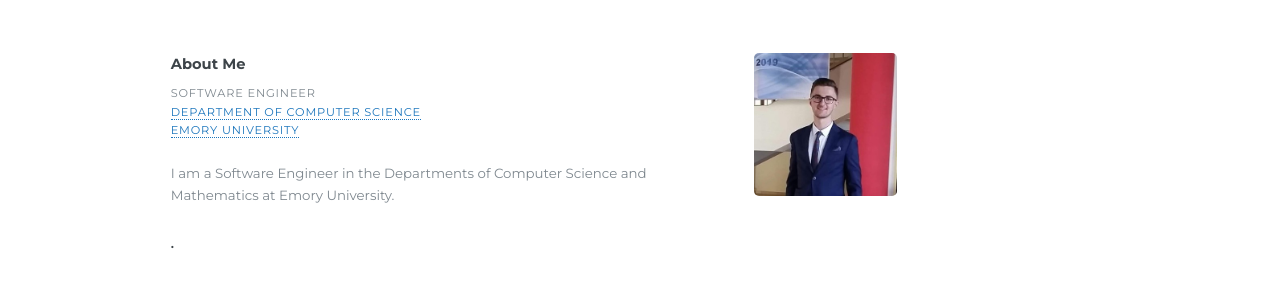
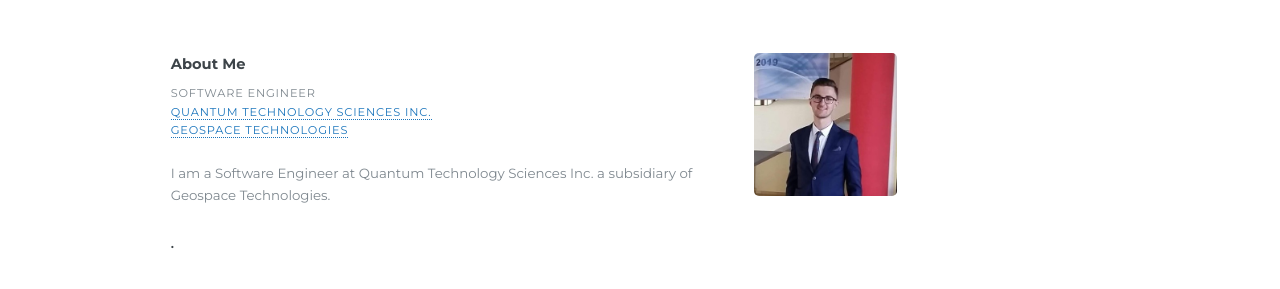
Before and after one commit to lisdautaj/lisdautaj.github.io, a plain HTML site: page index.html in a window 1280 px wide. Shown: the part 104-393 px from the top of the page. Drawn offline with Linux system fonts and the light colour scheme.

Commit message:
Update index.html

```diff
--- a/index.html
+++ b/index.html
@@ -41,7 +41,7 @@
 											<li><a href="index.html#contact">Contact</a></li>
 										</ul></div>
 										<div><ul class="icons">
-											<li><a href="mailto:lis.ragip.dautaj@emory.edu" class="chill"><i class="icon fa fa-envelope"></i></a></li>
+											<li><a href="mailto:ldautaj@qtsi.com" class="chill"><i class="icon fa fa-envelope"></i></a></li>
 											<li><a href="https://www.linkedin.com/in/ldautaj" class="chill"><i class="icon brands fa fa-linkedin"></i></a></li>
 											<li><a href="https://lisdautaj.github.io" class="chill"><i class="icon fa fa-globe"></i></a></li>
 										</ul></div>
@@ -55,11 +55,11 @@
 											<!--<p><span style="color: #ac3986;"><i>I am looking for highly motivated graduate students beginning Fall 2021. If you are interested in working with me, please <a href="mailto:emily.wall@emory.edu" style="color: #ac3986;">send me an email</a> with your CV.</i></span></p>-->
 											<h4 id="about_me">About Me</h4>
 											<p>Software Engineer</br>
-												<a href="https://www.cs.emory.edu/home/">Department of Computer Science</a></br>
-												<a href="http://www.emory.edu/home/index.html">Emory University</a></br>
+												<a href="https://qtsi.com/">Quantum Technology Sciences Inc.</a></br>
+												<a href="https://www.geospace.com/">Geospace Technologies</a></br>
 											</p>
 										</header>
-										<p>I am a Software Engineer in the Departments of Computer Science and Mathematics at Emory University. </p>
+										<p>I am a Software Engineer at Quantum Technology Sciences Inc. a subsidiary of Geospace Technologies.</p>
 
 										<!-- and was a postdoctoral researcher at <a href="https://www.mccormick.northwestern.edu/computer-science/">Northwestern University</a> 2020-2021.</p>-->
 
```
